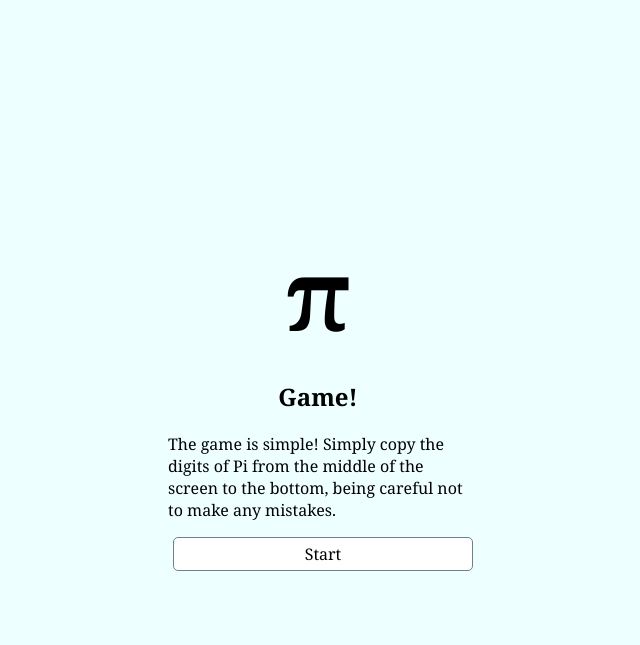
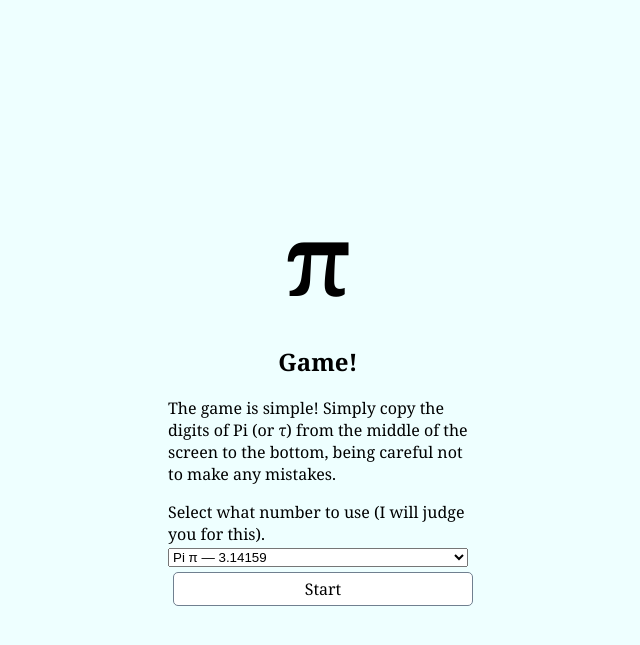
Before and after one commit to NotTani/piday-flask, a Flask app: page /play/ in a window 1280 px wide. Shown: the top 645 px of the page, without its empty margins (322-962 px from the left). Run offline with Flask 2, Linux system fonts and the light colour scheme.

Commit message:
Added multiple number display

```diff
--- a/templates/base.html
+++ b/templates/base.html
@@ -84,7 +84,7 @@
 </head>
 <body>
     <div class="container">
-        <h1 class="pi">&pi;</h1>
+        <h1 class="pi" id="number_display">&pi;</h1>
         {% block content %}
 
         {% endblock %}
--- a/templates/game.html
+++ b/templates/game.html
@@ -8,9 +8,16 @@
                 <p>Your high score has been submitted. Thank you for playing! Click Start below
                 to play again.</p>
             {% else %}
-                <p>The game is simple! Simply copy the digits of Pi from the middle of the screen to the
+                <p>The game is simple! Simply copy the digits of Pi (or &tau;) from the middle of the screen to the
                     bottom, being careful not to make any mistakes.</p>
             {% endif %}
+            <label for="pi_or_tao">Select what number to use (I will judge you for this).</label>
+            <select id="pi_or_tao" style="width: 100%;">
+                <option value="pi">Pi &pi; &mdash; 3.14159</option>
+                <option value="tau">Tau &tau; &mdash; 6.2831853071</option>
+                <option value="phi">Phi &phi; &mdash; 1.61803</option>
+                <option value="e">E &mdash; 2.7182818</option>
+            </select>
             <a class="button" href="#" onclick="startGame();">Start</a>
         </div>
         <div id="play_screen" style="display:none;">
@@ -57,6 +64,17 @@
     <script>
         const piDigits = "3.14159265358979323846264338327950288419716939937510582097494459230781640628620899862803482534" +
             "211706798214808651328230664709384460955058223172535940812848111745028410270193852110555964462294895493038196";
+        const tauDigits = "6.28318530717958647692528676655900576839433879875021164194988918461563281257241799" +
+            "7256069650684234135964296173026564613294187689219101164463450718816256962234900568205403877042211119" +
+            "2892458979098607639288576219513318668922569512964675735663305424038182";
+        const phiDigits = "1.6180339887498948482045868343656381177203091798057628621354486227052604628189024497072072041" +
+            "89391137484754088075386891752126633862223536931793180060766726354433389086595939582905638322661319928290267" +
+            "880675208766892501711696207032221043216269548626296313614438149758701220340805887954454749246185695364"
+        const eDigits = "2.718281828459045235360287471352662497757247093699959574966967627724076630353547594571382178" +
+                        "5251664274274663919320030599218174135966290435729003342952605956307381323";
+
+        let using = piDigits;
+
 
         let current_position = 0;
         let current_time = 0;
@@ -108,6 +126,9 @@
             "Shift",
             "Tab"
         ];
+
+        let number_display = document.querySelector('#number_display');
+        let pi_or_tao_selector = document.querySelector('#pi_or_tao');
 
         let start_screen = document.querySelector('#start_screen');
         let play_screen = document.querySelector('#play_screen');
@@ -235,13 +256,13 @@
                     return;
                 }
 
-                if (event.key !== piDigits[current_position]) {
+                if (event.key !== using[current_position]) {
                     wrong();
                     return event.preventDefault();
                 }
 
                 current_position++;
-                digit.innerText = piDigits[current_position];
+                digit.innerText = using[current_position];
                 return;
             } else if (disabledKeys.includes(event.key)) {
                 event.preventDefault();
@@ -255,6 +276,23 @@
         textfield.addEventListener('click', function (e) {
             e.preventDefault();
             endPos(this);
+        });
+
+        pi_or_tao_selector.addEventListener('change', function () {
+            if (this.value === 'pi') {
+                number_display.innerHTML = '&pi;';
+                using = piDigits;
+            } else if (this.value === 'tau') {
+                number_display.innerHTML = '&tau;';
+                using = tauDigits;
+            } else if (this.value === 'phi') {
+                number_display.innerHTML = '&phi;'
+                using = phiDigits;
+            } else if (this.value === 'e') {
+                number_display.innerHTML = 'E';
+                using = eDigits;
+            }
+            digit.innerText = using[0];
         })
 
         function getCookie(cname) {
```
